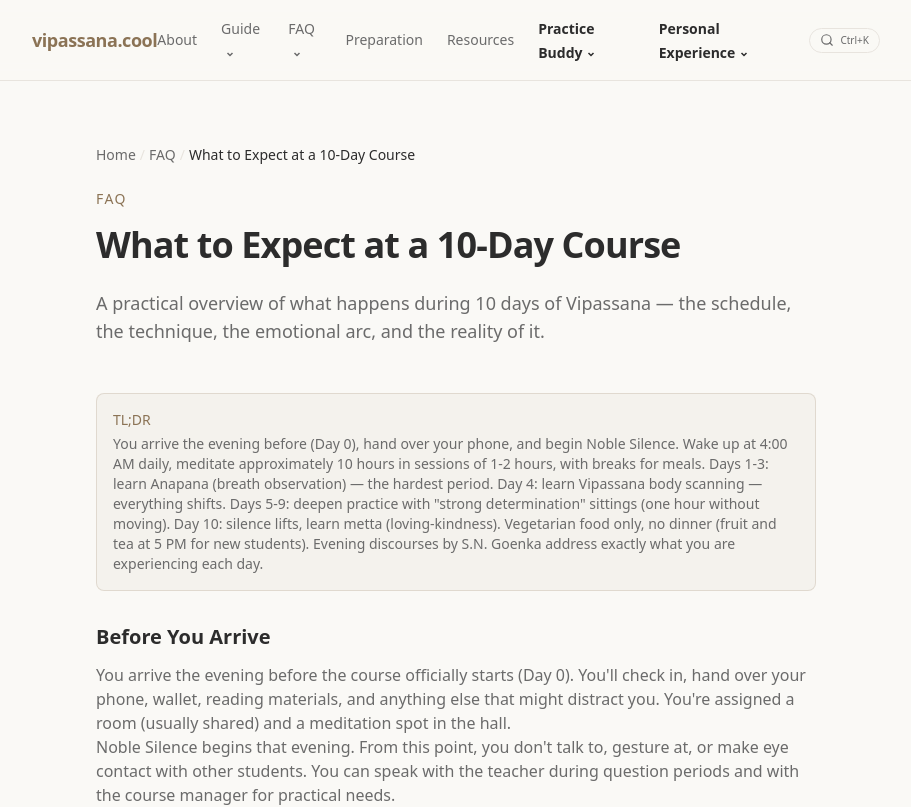
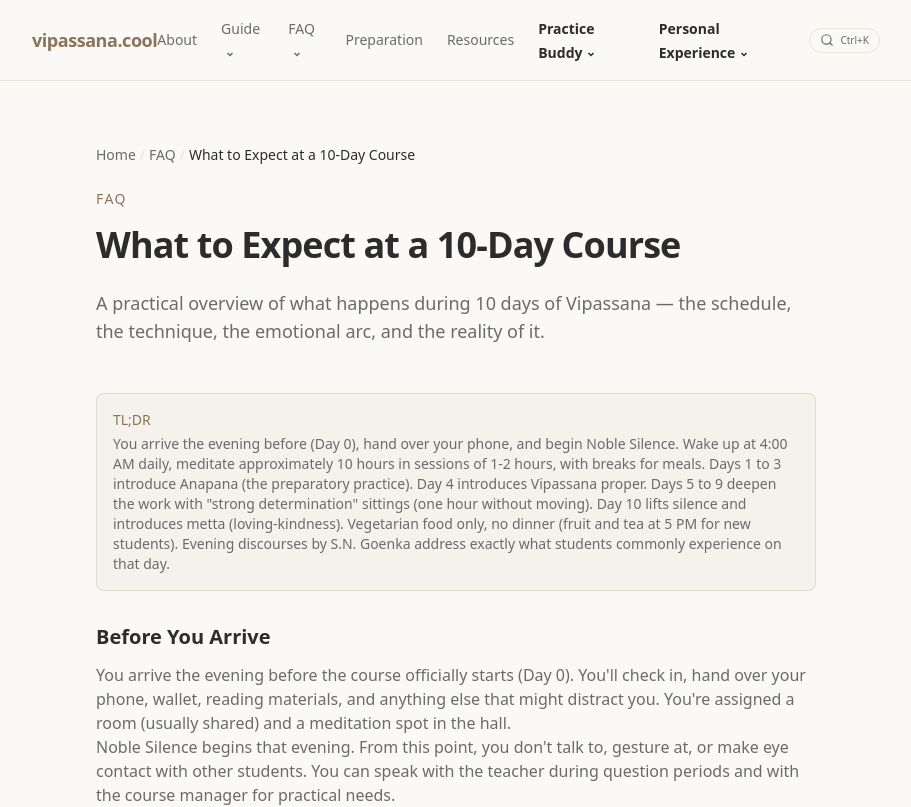
Before and after one commit to m13v/vipassana-cool, a Next.js app: page /faq/what-to-expect in a window 1280 px wide. Shown: the top 807 px of the page, without its empty margins (184-1095 px from the left). Built offline with nearby package versions, Linux system fonts and the light colour scheme.

Commit message:
Update course timeline and technique details in what to expect FAQ

```diff
--- a/src/app/faq/what-to-expect/page.tsx
+++ b/src/app/faq/what-to-expect/page.tsx
@@ -19,7 +19,7 @@ export default function WhatToExpectPage() {
         {
           question: "What happens at a 10-day Vipassana course?",
           answer:
-            "You arrive the evening before (Day 0), learn two meditation techniques over 10 days (Anapana for concentration, then Vipassana body scanning), meditate approximately 10 hours per day in noble silence, attend evening discourses by S.N. Goenka, and leave the morning of Day 11. The course progresses from breath observation to full-body scanning to equanimity practice.",
+            "You arrive the evening before (Day 0), learn the technique in stages from an authorized assistant teacher over 10 days, meditate approximately 10 hours per day in noble silence, attend evening discourses by S.N. Goenka, and leave the morning of Day 11. The first three days are Anapana (a preparatory practice), Vipassana proper is introduced on Day 4, and Day 10 introduces metta (loving-kindness).",
         },
         {
           question: "What is the daily schedule at a Vipassana course?",
@@ -29,7 +29,7 @@ export default function WhatToExpectPage() {
         {
           question: "What does the emotional arc of a Vipassana course feel like?",
           answer:
-            "Days 1-3 are typically the hardest — physical pain, mental restlessness, and strong urges to leave. Day 4 introduces the full Vipassana technique and often brings renewed energy. Days 5-7 involve deepening practice with ups and downs. Days 8-9 can bring profound stillness or intense purification. Day 10 breaks the silence and introduces metta (loving-kindness).",
+            "Days 1 to 3 are typically the hardest: physical pain, mental restlessness, and strong urges to leave. Day 4 introduces Vipassana proper and often brings renewed energy. Days 5 to 7 involve deepening with ups and downs. Days 8 and 9 can bring profound stillness or intense purification. Day 10 breaks the silence and introduces metta (loving-kindness).",
         },
       ]}
       relatedLinks={[
@@ -43,7 +43,7 @@ export default function WhatToExpectPage() {
       <div className="mb-8 rounded-lg border border-accent/20 bg-accent/5 p-4">
         <p className="text-sm font-medium text-accent mb-1">TL;DR</p>
         <p className="text-sm text-muted">
-          You arrive the evening before (Day 0), hand over your phone, and begin Noble Silence. Wake up at 4:00 AM daily, meditate approximately 10 hours in sessions of 1-2 hours, with breaks for meals. Days 1-3: learn Anapana (breath observation) — the hardest period. Day 4: learn Vipassana body scanning — everything shifts. Days 5-9: deepen practice with "strong determination" sittings (one hour without moving). Day 10: silence lifts, learn metta (loving-kindness). Vegetarian food only, no dinner (fruit and tea at 5 PM for new students). Evening discourses by S.N. Goenka address exactly what you are experiencing each day.
+          You arrive the evening before (Day 0), hand over your phone, and begin Noble Silence. Wake up at 4:00 AM daily, meditate approximately 10 hours in sessions of 1-2 hours, with breaks for meals. Days 1 to 3 introduce Anapana (the preparatory practice). Day 4 introduces Vipassana proper. Days 5 to 9 deepen the work with "strong determination" sittings (one hour without moving). Day 10 lifts silence and introduces metta (loving-kindness). Vegetarian food only, no dinner (fruit and tea at 5 PM for new students). Evening discourses by S.N. Goenka address exactly what students commonly experience on that day.
         </p>
       </div>
 
```
